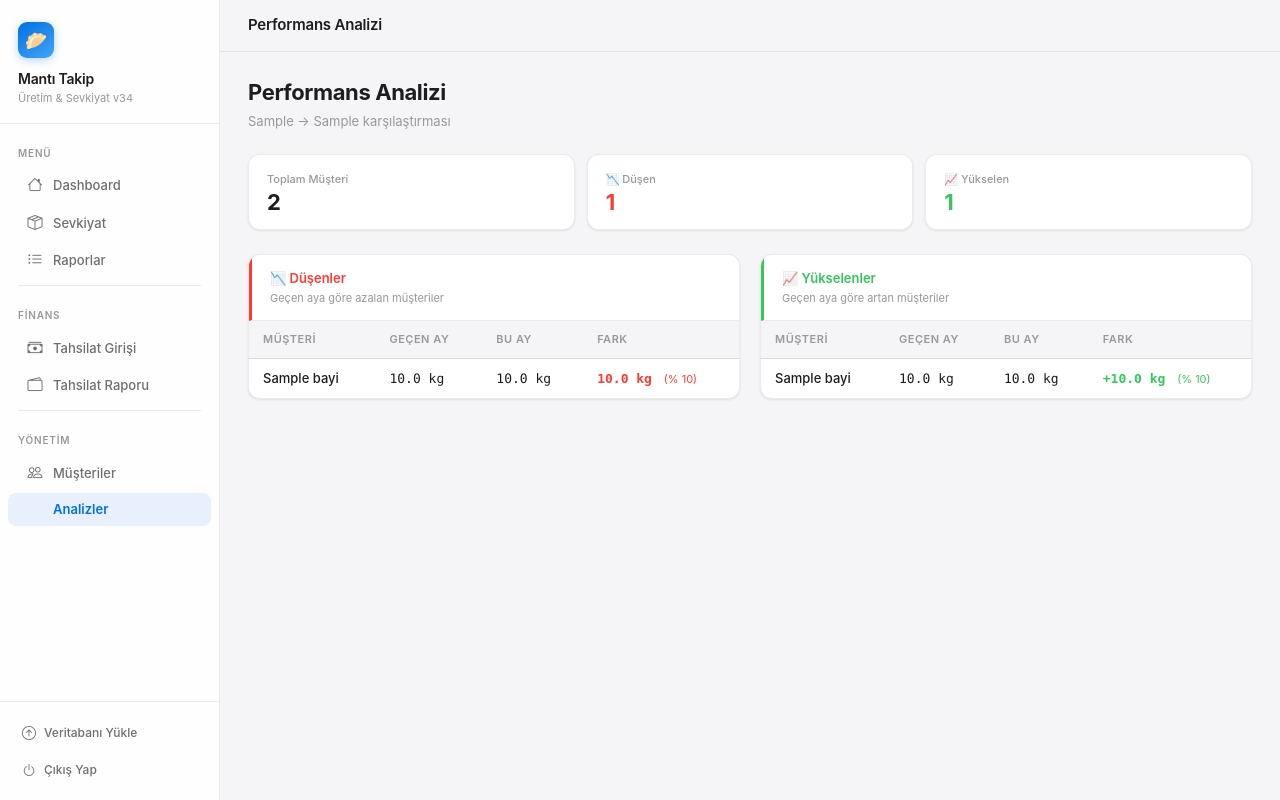
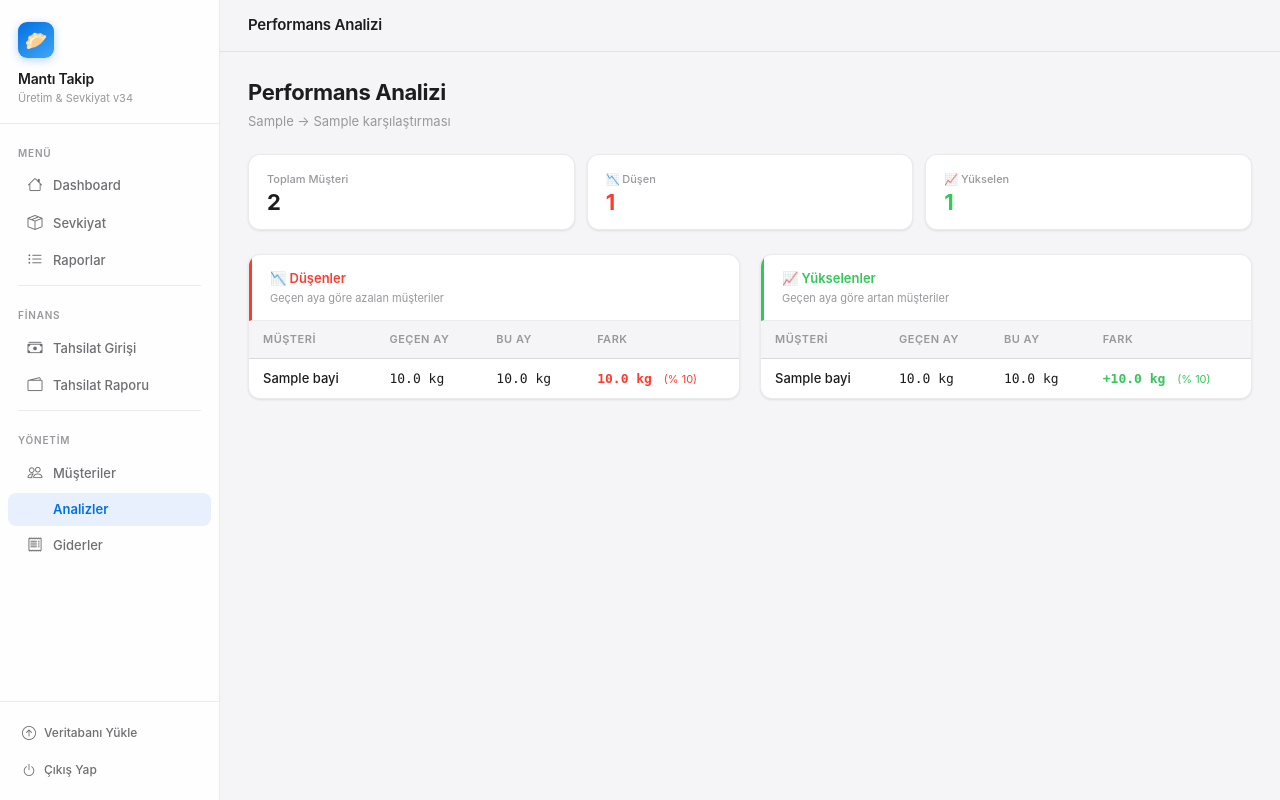
Before and after one commit to izzetpirli-tech/manti-takip, a FastAPI app: template templates/analizler.html in a window 1280 px wide. Run offline with FastAPI, Linux system fonts and the light colour scheme; the template is opened without the code that fills it: most values are stand-ins (such as "Sample title", 1, 10 or a date in 2020); parts of the project's set-up code (start-up, migrations or seed data) failed here and were passed over; some web fonts are replaced.

Commit message:
sidebar giderler linki

```diff
--- a/templates/base.html
+++ b/templates/base.html
@@ -636,6 +636,9 @@ hr.divider     { border: none; border-top: 1px solid var(--border); margin: 20px
       <a href="/analizler" class="nav-item {% if '/analizler' in request.url.path %}active{% endif %}">
         <i class="bi bi-chart-line"></i> Analizler
       </a>
+      <a href="/giderler" class="nav-item {% if '/giderler' in request.url.path %}active{% endif %}">
+        <i class="bi bi-receipt"></i> Giderler
+      </a>
     </nav>
 
     <div class="sidebar-bottom">
```
